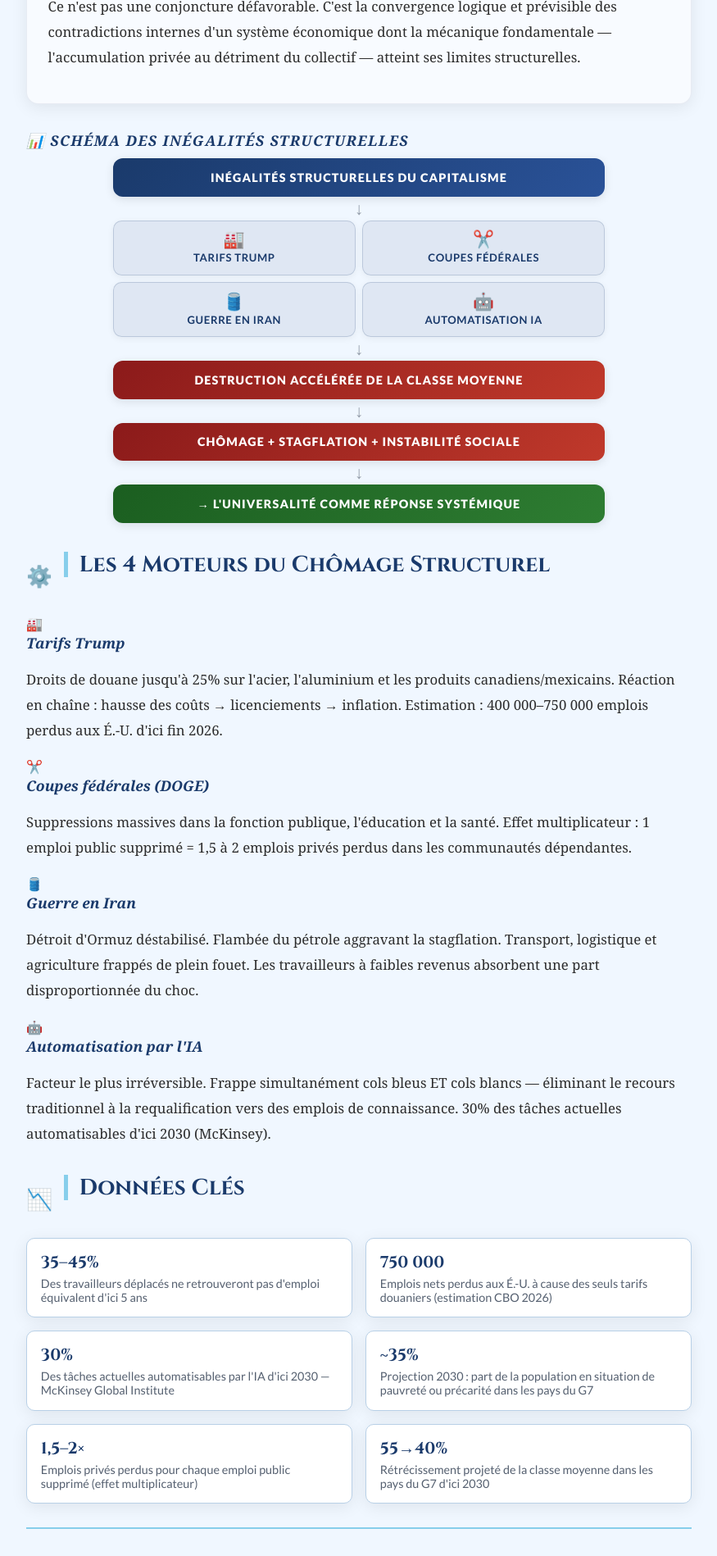
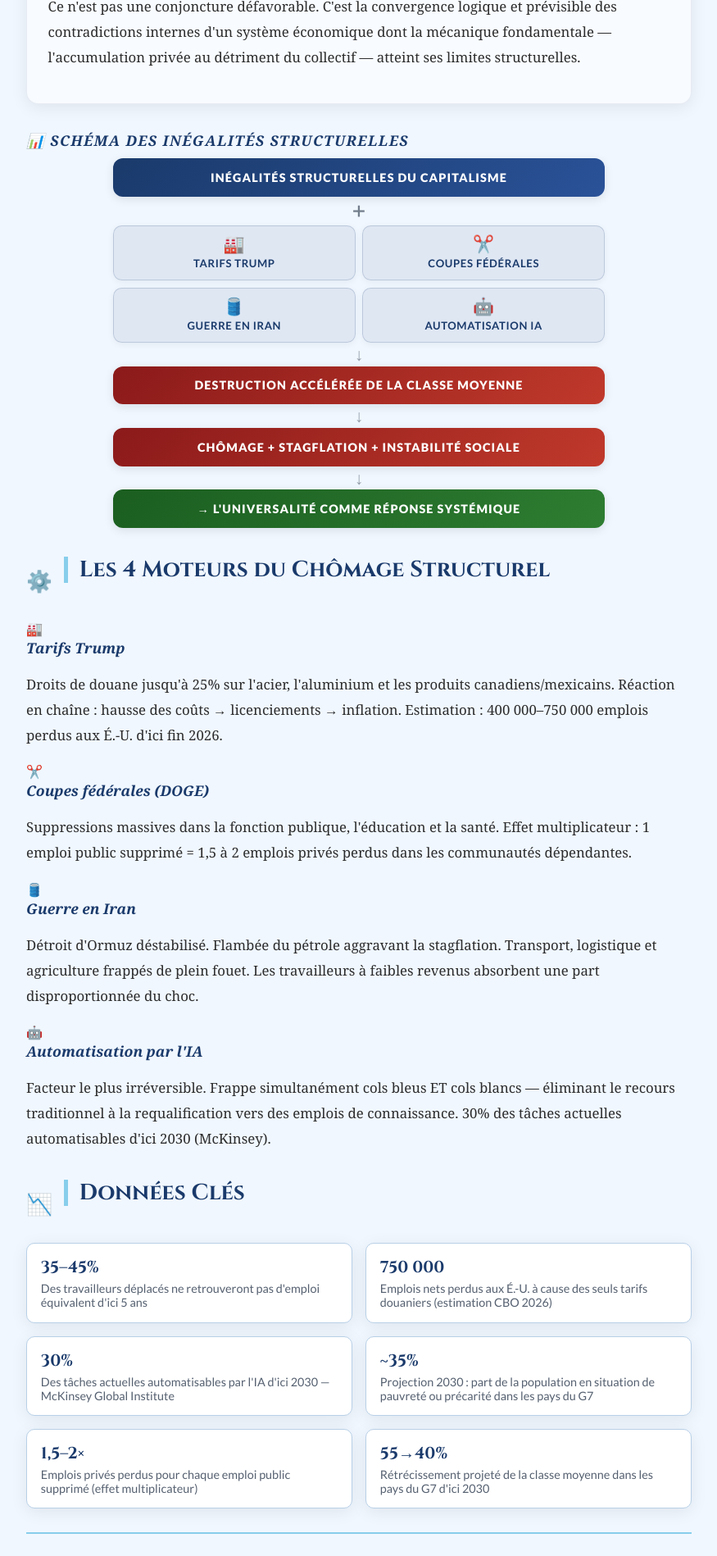
Before and after one commit to Monde-Universel/Monde-Universel.github.io, a Jekyll site: the page built from chomage.html, in a window 1280 px wide. Shown: the part 918-2816 px from the top of the page at 82% size, without its empty margins (202-1077 px from the left). Built offline with Jekyll 4.4.1, drawn with Linux system fonts in a browser that asks for light colours.

Commit message:
Add files via upload

```diff
--- a/chomage.html
+++ b/chomage.html
@@ -181,6 +181,13 @@ description_en: "The structural inequalities of capitalism are accelerating. Ana
   opacity: 0.6;
 }
 
+
+.diag-arrow--plus {
+  font-size: 2rem;
+  font-weight: 900;
+  opacity: 0.8;
+  margin: 0.1rem 0;
+}
 </style>
 
 <!-- ═══════════════════════════════════════
@@ -205,7 +212,7 @@ description_en: "The structural inequalities of capitalism are accelerating. Ana
 <div class="diag-wrapper">
 <h3 class="diag-heading" id="diag-heading">📊 Schéma des Inégalités Structurelles</h3>
 <div class="diag-card diag-card--top" id="diag-top">INÉGALITÉS STRUCTURELLES DU CAPITALISME</div>
-<div class="diag-arrow">↓</div>
+<div class="diag-arrow diag-arrow--plus">+</div>
 <div class="diag-causes-grid">
   <div class="diag-cause-card" id="diag-c1"><span class="diag-icon">🏭</span>Tarifs Trump</div>
   <div class="diag-cause-card" id="diag-c2"><span class="diag-icon">✂️</span>Coupes fédérales</div>
@@ -377,7 +384,7 @@ description_en: "The structural inequalities of capitalism are accelerating. Ana
 <div class="diag-wrapper">
 <h3 class="diag-heading" id="diag-heading">📊 Diagram of Structural Inequalities</h3>
 <div class="diag-card diag-card--top" id="diag-top">STRUCTURAL INEQUALITIES OF CAPITALISM</div>
-<div class="diag-arrow">↓</div>
+<div class="diag-arrow diag-arrow--plus">+</div>
 <div class="diag-causes-grid">
   <div class="diag-cause-card" id="diag-c1"><span class="diag-icon">🏭</span>Trump Tariffs</div>
   <div class="diag-cause-card" id="diag-c2"><span class="diag-icon">✂️</span>Federal Cuts</div>
```
